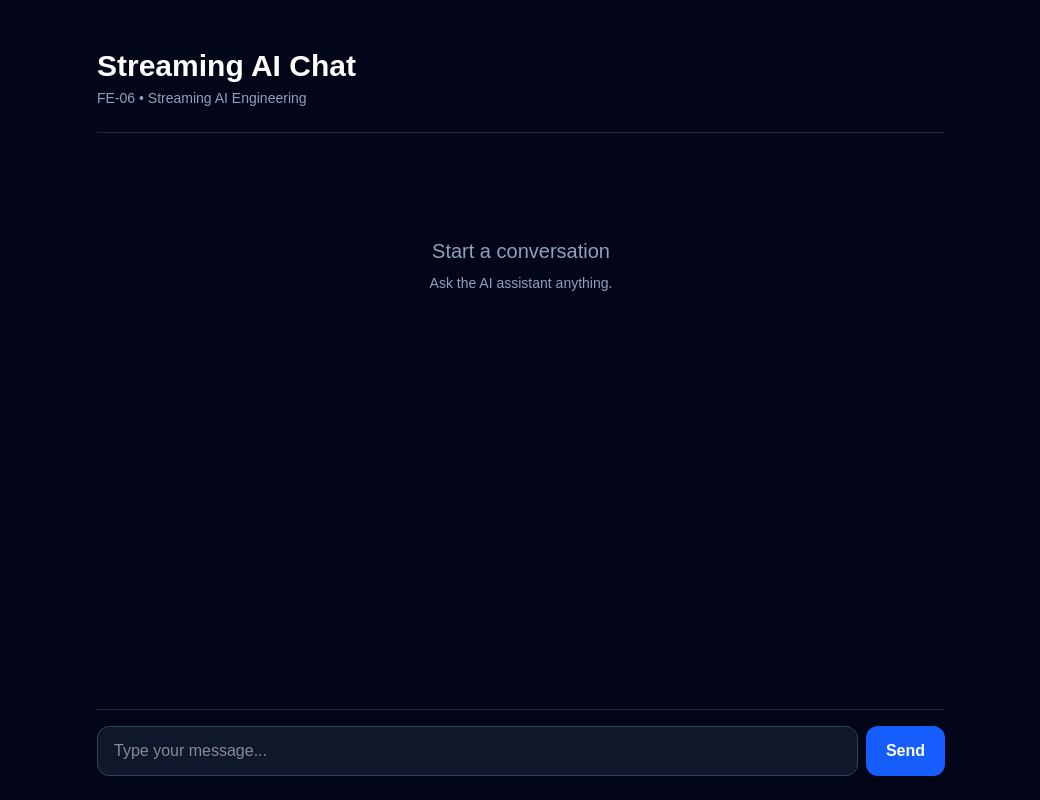
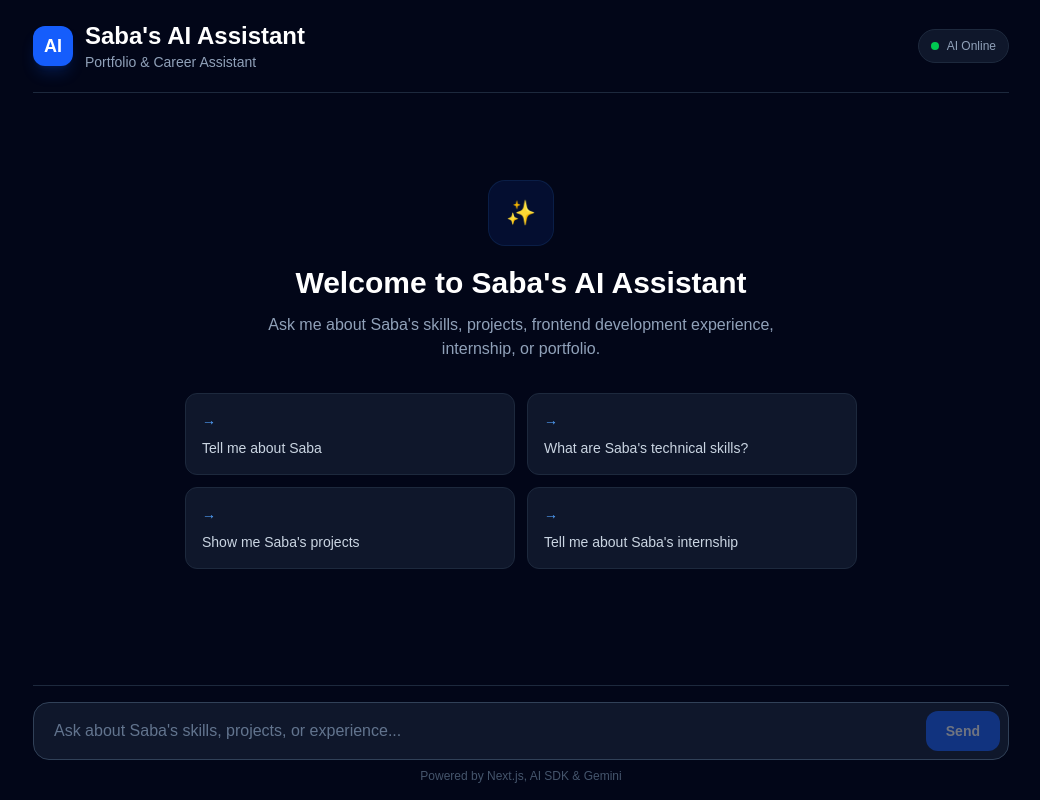
Before and after one commit to devv-SabaNaz/fe-06-streaming-chat, a Next.js app: page / in a window 1280 px wide. Shown: the whole page, without its empty margins (119-1159 px from the left). Built offline with nearby package versions, Linux system fonts and the light colour scheme.

Commit message:
Update page.tsx

```diff
--- a/app/page.tsx
+++ b/app/page.tsx
@@ -19,7 +19,7 @@
   const isLoading =
     status === "submitted" || status === "streaming";
 
-  // Check if user is near the bottom
+  // Check whether the user is near the bottom
   const handleScroll = () => {
     const container = messagesContainerRef.current;
 
@@ -33,7 +33,7 @@
     setIsPinnedToBottom(distanceFromBottom < 80);
   };
 
-  // Automatically scroll while new AI text is streaming
+  // Automatically scroll during streaming
   useEffect(() => {
     const container = messagesContainerRef.current;
 
@@ -45,7 +45,7 @@
     });
   }, [messages, isPinnedToBottom]);
 
-  // Jump back to the latest message
+  // Jump to latest message
   const jumpToLatest = () => {
     const container = messagesContainerRef.current;
 
@@ -73,42 +73,117 @@
     setIsPinnedToBottom(true);
   };
 
+  // Suggested prompts
+  const suggestedPrompts = [
+    "Tell me about Saba",
+    "What are Saba's technical skills?",
+    "Show me Saba's projects",
+    "Tell me about Saba's internship",
+  ];
+
+  const handleSuggestion = (prompt: string) => {
+    if (isLoading) return;
+
+    sendMessage({
+      text: prompt,
+    });
+
+    setIsPinnedToBottom(true);
+  };
+
   return (
-    <main className="min-h-screen overflow-hidden bg-slate-950 text-white">
+    <main className="min-h-screen bg-slate-950 text-white">
 
-      <div className="mx-auto flex h-screen w-full max-w-4xl flex-col overflow-hidden p-4 sm:p-6">
+      <div className="mx-auto flex h-screen w-full max-w-5xl flex-col px-4 sm:px-6">
 
         {/* Header */}
-        <header className="border-b border-slate-800 py-6">
-          <h1 className="text-2xl font-bold sm:text-3xl">
-            Streaming AI Chat
+        <header className="border-b border-slate-800 py-5">
+
+          <div className="flex items-center justify-between gap-4">
+
+            <div>
+              <div className="flex items-center gap-3">
+
+                <div className="flex h-10 w-10 items-center justify-center rounded-xl bg-blue-600 text-lg font-bold shadow-lg shadow-blue-600/20">
+                  AI
+                </div>
+
+                <div>
+                  <h1 className="text-xl font-bold sm:text-2xl">
+                    Saba&apos;s AI Assistant
                   </h1>
 
-          <p className="mt-1 text-sm text-slate-400">
-            FE-06 • Streaming AI Engineering
+                  <p className="text-xs text-slate-400 sm:text-sm">
+                    Portfolio & Career Assistant
                   </p>
+                </div>
+
+              </div>
+            </div>
+
+            {/* Online status */}
+            <div className="hidden items-center gap-2 rounded-full border border-slate-800 bg-slate-900 px-3 py-2 text-xs text-slate-400 sm:flex">
+
+              <span className="h-2 w-2 rounded-full bg-green-500" />
+
+              AI Online
+
+            </div>
+
+          </div>
+
         </header>
 
-        {/* Chat messages area */}
+        {/* Chat area */}
         <section
           ref={messagesContainerRef}
           onScroll={handleScroll}
-          className="relative min-h-0 flex-1 space-y-4 overflow-y-auto py-6"
+          className="relative min-h-0 flex-1 overflow-y-auto py-6"
         >
 
+          {/* Empty state */}
           {messages.length === 0 && (
-            <div className="mt-20 text-center text-slate-400">
-              <p className="text-xl">
-                Start a conversation
+            <div className="mx-auto flex max-w-2xl flex-col items-center pt-10 text-center sm:pt-16">
+
+              <div className="mb-5 flex h-16 w-16 items-center justify-center rounded-2xl bg-blue-600/10 text-2xl ring-1 ring-blue-500/20">
+                ✨
+              </div>
+
+              <h2 className="text-2xl font-bold sm:text-3xl">
+                Welcome to Saba&apos;s AI Assistant
+              </h2>
+
+              <p className="mt-3 max-w-xl text-sm leading-6 text-slate-400 sm:text-base">
+                Ask me about Saba&apos;s skills, projects, frontend
+                development experience, internship, or portfolio.
               </p>
 
-              <p className="mt-2 text-sm">
-                Ask the AI assistant anything.
-              </p>
+              {/* Suggested prompts */}
+              <div className="mt-8 grid w-full gap-3 sm:grid-cols-2">
+
+                {suggestedPrompts.map((prompt) => (
+                  <button
+                    key={prompt}
+                    type="button"
+                    onClick={() => handleSuggestion(prompt)}
+                    className="rounded-xl border border-slate-800 bg-slate-900 p-4 text-left text-sm text-slate-300 transition hover:border-blue-500 hover:bg-slate-800 hover:text-white"
+                  >
+                    <span className="mb-2 block text-blue-400">
+                      →
+                    </span>
+
+                    {prompt}
+                  </button>
+                ))}
+
+              </div>
+
             </div>
           )}
 
           {/* Messages */}
+          <div className="space-y-5">
+
             {messages.map((message) => (
               <div
                 key={message.id}
@@ -118,23 +193,26 @@
                     : "justify-start"
                 }`}
               >
+
                 <div
-                className={`max-w-[85%] rounded-2xl px-4 py-3 ${
+                  className={`max-w-[90%] rounded-2xl px-4 py-3 sm:max-w-[75%] ${
                     message.role === "user"
-                    ? "bg-blue-600"
-                    : "bg-slate-800"
+                      ? "bg-blue-600 text-white"
+                      : "border border-slate-800 bg-slate-900 text-slate-200"
                   }`}
                 >
 
-                <p className="mb-1 text-xs font-semibold opacity-70">
-                  {message.role === "user" ? "You" : "AI"}
+                  <p className="mb-1 text-xs font-semibold opacity-60">
+                    {message.role === "user"
+                      ? "You"
+                      : "Saba's AI Assistant"}
                   </p>
 
                   {message.parts.map((part, index) =>
                     part.type === "text" ? (
                       <p
                         key={index}
-                      className="whitespace-pre-wrap leading-6"
+                        className="whitespace-pre-wrap text-sm leading-7 sm:text-base"
                       >
                         {part.text}
                       </p>
@@ -142,59 +220,76 @@
                   )}
 
                 </div>
+
               </div>
             ))}
 
+          </div>
+
           {/* Thinking indicator */}
           {status === "submitted" && (
-            <div className="text-sm text-slate-400">
+            <div className="mt-4 flex items-center gap-3 text-sm text-slate-400">
+
+              <div className="flex gap-1">
+
+                <span className="h-2 w-2 animate-bounce rounded-full bg-blue-500" />
+
+                <span className="h-2 w-2 animate-bounce rounded-full bg-blue-500 [animation-delay:150ms]" />
+
+                <span className="h-2 w-2 animate-bounce rounded-full bg-blue-500 [animation-delay:300ms]" />
+
+              </div>
+
               AI is thinking...
+
             </div>
           )}
 
-          {/* Jump to latest button */}
+          {/* Jump to latest */}
           {!isPinnedToBottom && (
             <div className="sticky bottom-4 flex justify-center">
+
               <button
                 type="button"
                 onClick={jumpToLatest}
-                className="rounded-full bg-blue-600 px-4 py-2 text-sm font-semibold shadow-lg"
+                className="rounded-full border border-slate-700 bg-slate-900 px-4 py-2 text-sm font-semibold shadow-xl transition hover:border-blue-500 hover:bg-slate-800"
               >
                 ↓ Jump to latest
               </button>
+
             </div>
           )}
 
         </section>
 
-        {/* Message input */}
-        <form
-          onSubmit={handleSubmit}
-          className="border-t border-slate-800 pt-4"
-        >
+        {/* Input */}
+        <div className="border-t border-slate-800 py-4">
 
-          <div className="flex gap-2">
+          <form onSubmit={handleSubmit}>
+
+            <div className="flex gap-2 rounded-2xl border border-slate-700 bg-slate-900 p-2 transition focus-within:border-blue-500">
 
               <input
                 value={input}
                 onChange={(e) => setInput(e.target.value)}
-              placeholder="Type your message..."
+                placeholder="Ask about Saba's skills, projects, or experience..."
                 disabled={isLoading}
-              className="min-w-0 flex-1 rounded-xl border border-slate-700 bg-slate-900 px-4 py-3 outline-none focus:border-blue-500"
+                className="min-w-0 flex-1 bg-transparent px-3 py-2 text-sm outline-none placeholder:text-slate-500 sm:text-base"
               />
 
               {isLoading ? (
                 <button
                   type="button"
                   onClick={stop}
-                className="rounded-xl bg-red-600 px-5 py-3 font-semibold"
+                  className="rounded-xl bg-red-600 px-4 py-2 text-sm font-semibold transition hover:bg-red-500 sm:px-5"
                 >
                   Stop
                 </button>
               ) : (
                 <button
                   type="submit"
-                className="rounded-xl bg-blue-600 px-5 py-3 font-semibold"
+                  disabled={!input.trim()}
+                  className="rounded-xl bg-blue-600 px-4 py-2 text-sm font-semibold transition hover:bg-blue-500 disabled:cursor-not-allowed disabled:opacity-40 sm:px-5"
                 >
                   Send
                 </button>
@@ -202,7 +297,13 @@
 
             </div>
 
+            <p className="mt-2 text-center text-xs text-slate-600">
+              Powered by Next.js, AI SDK & Gemini
+            </p>
+
           </form>
+
+        </div>
 
       </div>
 
```
Lines whose indentation alone changed are shown as unchanged.
